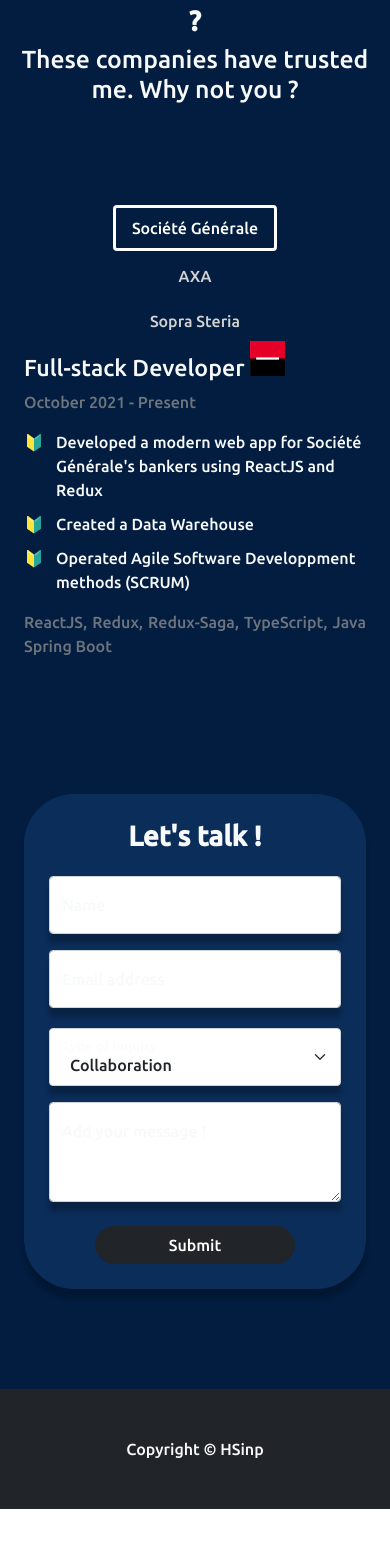
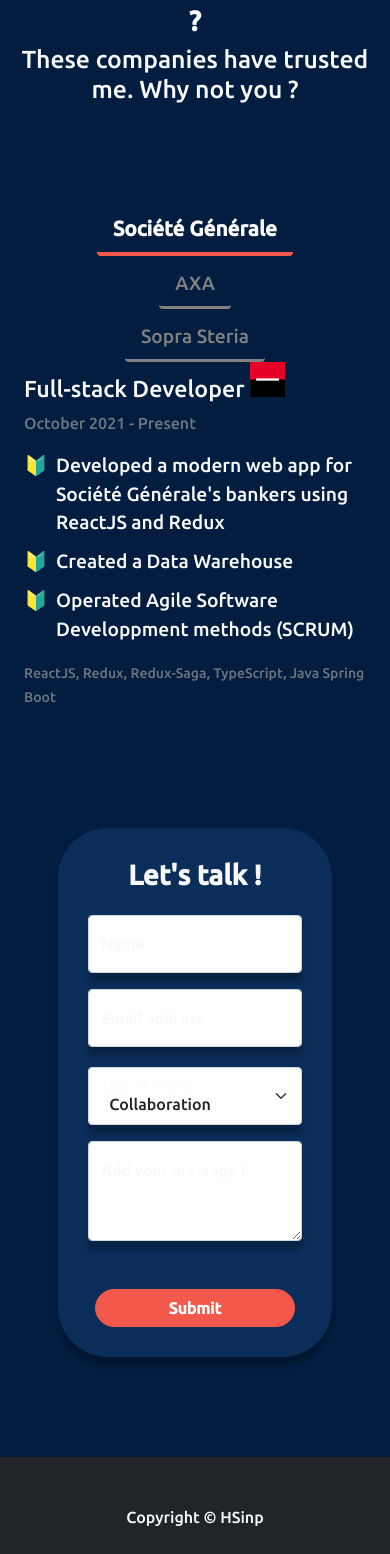
Before and after one commit to hugosinp/hugo-sinprasith-portfolio, a React (Create React App) app: page / in a window 390 px wide. Shown: the part 4599-6153 px from the top of the page. Before the commit the page ends 6108 px from the top, so only its background shows below. Built offline with nearby package versions, Linux system fonts and the light colour scheme; no server answers.

Commit message:
enhanced entrepriseTab & fixed contact form width

```diff
--- a/src/app/components/organisms/oContactForm.js
+++ b/src/app/components/organisms/oContactForm.js
@@ -48,7 +48,7 @@ const OContactForm = () => {
                     </FloatingLabel>
                 </Form.Group>
 
-                <Form.Group className="mb-4" controlId="formGridAddress2">
+                <Form.Group className="mb-5" controlId="formGridAddress2">
                     <FloatingLabel controlId="floatingTextarea2" label="Add your message !">
                         <Form.Control
                         as="textarea"
@@ -59,7 +59,7 @@ const OContactForm = () => {
                 </Form.Group>
 
                 <Row>
-                    <Button id="submitButton" variant="dark" type="submit">
+                    <Button id="submitButton" className="zoom bold" type="submit">
                         Submit
                     </Button>
                 </Row>
--- a/src/app/components/organisms/oEntrepriseTab.js
+++ b/src/app/components/organisms/oEntrepriseTab.js
@@ -24,7 +24,7 @@ const OEntrepriseTab = ({ id, className, data }) => {
                         </Nav>
                     </Col>
                     <Col sm={8}>
-                        <Tab.Content>
+                        <Tab.Content className="m-auto">
                             {
                                 data.map(item => (
                                     <Tab.Pane eventKey={item.id}>
@@ -46,10 +46,9 @@ const OEntrepriseTab = ({ id, className, data }) => {
                                                 {item.description.paragraph3}
                                             </li>
                                         </ul>
-                                        <AParagraph
-                                            className="text-muted"
-                                            text={item.tech}
-                                        />
+                                        <small className="text-muted">
+                                            {item.tech}
+                                        </small>
                                     </Tab.Pane>
                                 ))
                             }
--- a/src/app/static/scss/index.scss
+++ b/src/app/static/scss/index.scss
@@ -61,7 +61,6 @@ $color-dark-red: #732509;
   backdrop-filter: blur(8px);
 }
 
-
 html {
   scroll-behavior: smooth;
 }
@@ -72,8 +71,8 @@ main {
   font-family: 'Ubuntu', sans-serif;
 }
 
-/* Extra small devices (phones, 600px and down) */
-@media only screen and (max-width: 600px) {
+/* Extra small devices (phones, 576px and down) */
+@media only screen and (max-width: 576px) {
   main {
     margin: auto;
   }
@@ -87,14 +86,13 @@ main {
 }
 
 .fade-in {
-  animation: fadeIn linear 1.8s !important;
+  animation: fadeIn linear 1.5s !important;
 }
 
 @keyframes fadeIn {
   0% {opacity: 0;}
   100% {opacity: 1;}
 }
-
 
 .bold {
   font-weight: bold !important;
--- a/src/app/static/scss/organisms/oContactForm.scss
+++ b/src/app/static/scss/organisms/oContactForm.scss
@@ -8,13 +8,43 @@
   padding: 40px;
 }
 
-/* Extra small devices (phones, 600px and down) */
-@media only screen and (max-width: 600px) {
+/* Extra small devices (phones, 576px and down) */
+@media only screen and (max-width: 576px) {
   .o-contactForm {
     width: 100%;
-    border-radius: 50px;
-    margin: auto;
     padding: 25px;
+  }
+}
+
+/* Small devices (768px and down) */
+@media only screen and (max-width: 768px) {
+  .o-contactForm {
+    width: 100%;
+    padding: 25px;
+  }
+}
+
+/* Medium devices (992px and down) */
+@media only screen and (max-width: 992px) {
+  .o-contactForm {
+    width: 100%;
+    padding: 25px;
+  }
+}
+
+/* Large devices (1200px and down) */
+@media only screen and (max-width: 1200px) {
+  .o-contactForm {
+    width: 80% !important;
+    padding: 30px !important;
+  }
+}
+
+/* Extra Large devices (1400px and down) */
+@media only screen and (max-width: 1400px) {
+  .o-contactForm {
+    width: 80% !important;
+    padding: 30px !important;
   }
 }
 
@@ -47,6 +77,8 @@
 }
 
 #submitButton {
+  background-color: $color-soft-red;
+  border-color: $color-soft-red;
   margin: auto;
   width: 200px;
   border-radius: 30px;
--- a/src/app/static/scss/organisms/oEntrepriseTab.scss
+++ b/src/app/static/scss/organisms/oEntrepriseTab.scss
@@ -7,20 +7,28 @@
   .nav-link {
     display: inline-block;
 
+    font-size: 1.2rem;
     margin-top: 5px;
-    color: lightgray;
+    color: grey;
     transition: 0.15s ease-in-out;
-    border-radius: 30px;
-    background: none !important;
     cursor: pointer;
+    border-right: solid grey;
+    border-radius: 0;
+    border-width: 5px;
   }
 
   .nav-link:hover {
-    border: solid white !important;
+    border-width: 10px !important;
+    color: white;
+    border-right: solid $color-soft-red;
   }
 
   .nav-link.active {
-    border: solid white !important;
+    font-size: 1.3rem;
+    border-width: 10px !important;
+    font-weight: bold;
+    border-right: solid $color-soft-red;
+    background: none !important;
   }
 }
 
@@ -33,6 +41,7 @@ ul {
 
 li{
   margin-bottom: 10px;
+  font-size: 1.2rem;
 }
 
 ul li:before {
@@ -41,11 +50,31 @@ ul li:before {
 	left: 0;
 }
 
-/* Extra small devices (phones, 600px and down) */
-@media only screen and (max-width: 600px) {
+/* Extra small devices (phones, 576px and down) */
+@media only screen and (max-width: 576px) {
   .nav-pills {
     text-align: center;
     margin-bottom: 20px;
     flex-direction: row !important;
+
+    justify-content: center !important;
+
+    .nav-link {
+      border-right: none !important;
+      border-bottom: solid grey !important;
+      border-radius: 0;
+    }
+
+    .nav-link:hover {
+      border-width: 4px !important;
+      color: white;
+      border-right: solid $color-soft-red;
+    }
+
+    .nav-link.active {
+      border-bottom: solid $color-soft-red !important;
+      background: none !important;
+      border-width: 4px !important;
+    }
   }
 }
--- a/src/app/static/scss/views/contactView.scss
+++ b/src/app/static/scss/views/contactView.scss
@@ -16,7 +16,7 @@
     }
 }
 
-/* Extra small devices (phones, 600px and down) */
+/* Extra small devices (phones, 576px and down) */
 @media only screen and (max-width: 576px) {
     .contactView {
         height: 100%;
```
